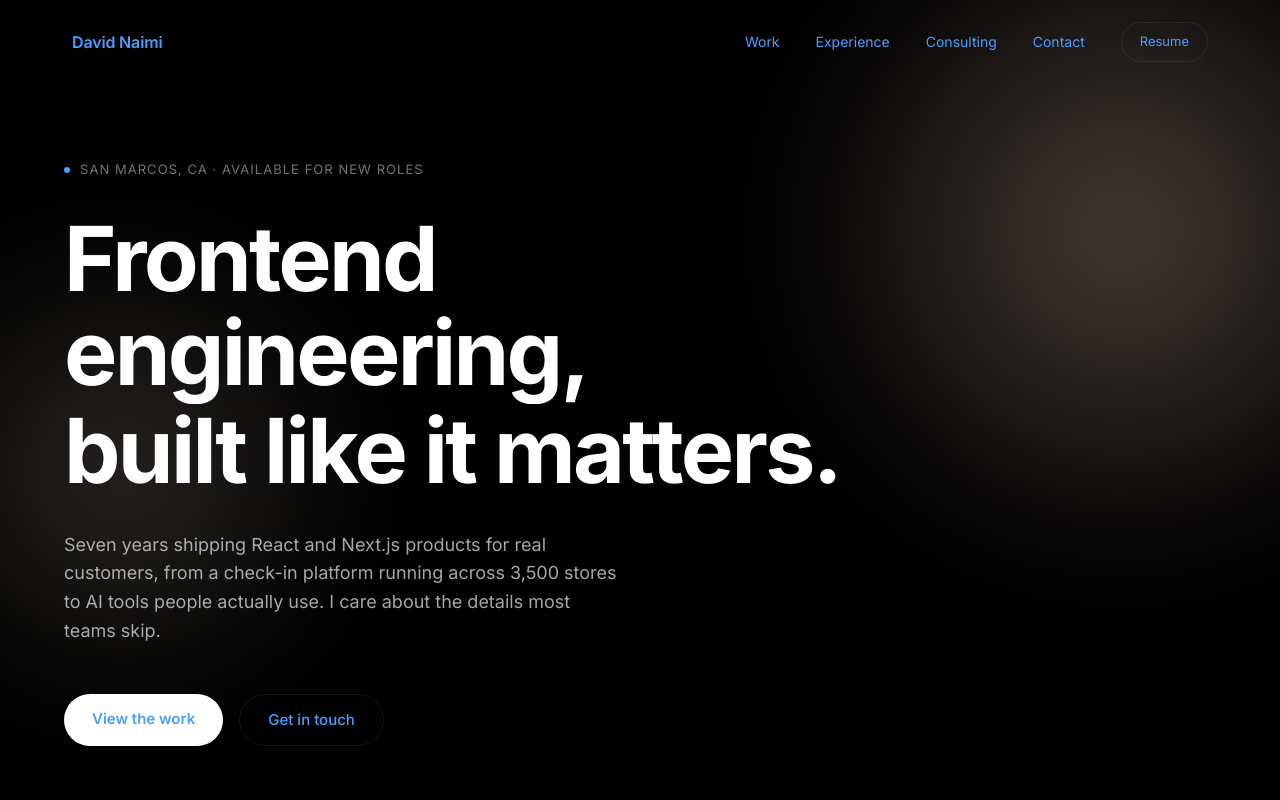
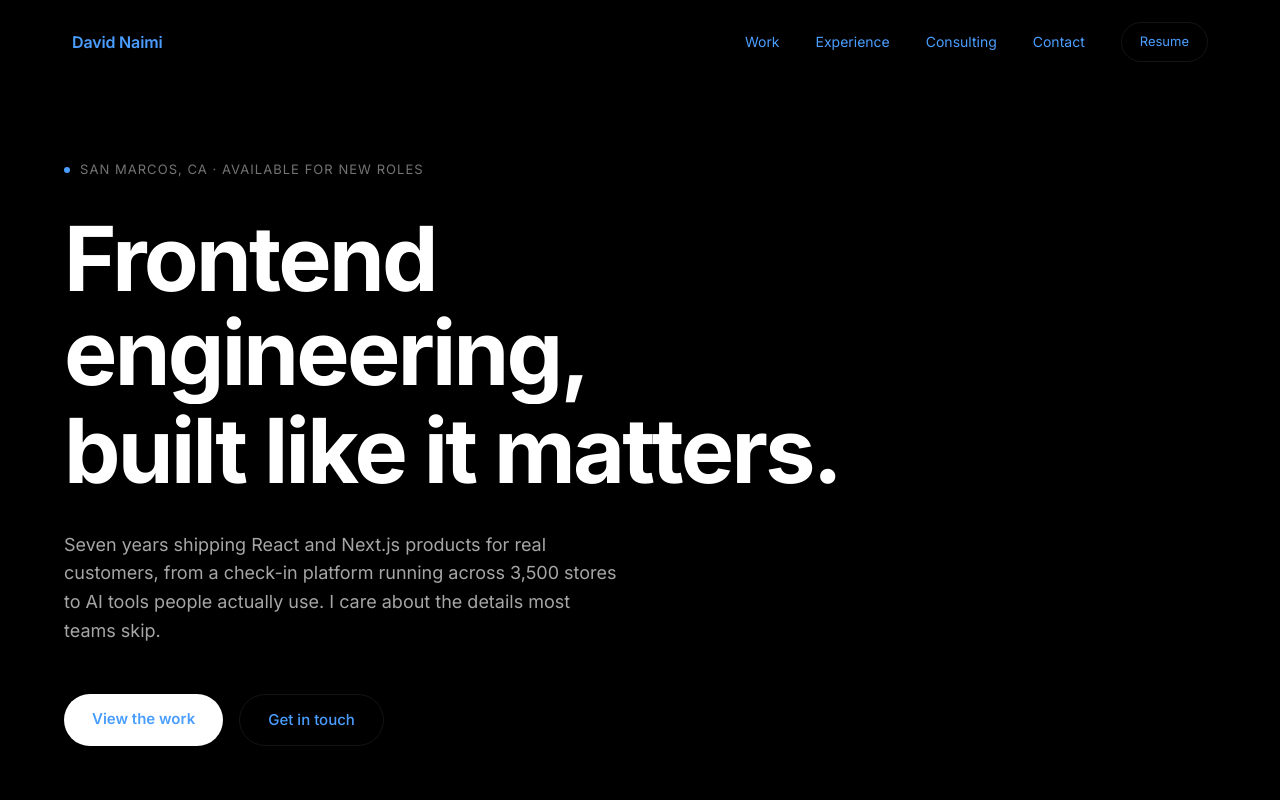
Before and after one commit to d88naimi/portfolio, a Next.js app: page / in a window 1280 px wide. Shown: the top 800 px of the page. Built offline with nearby package versions, Linux system fonts and the light colour scheme.

Commit message:
Assemble full page from new dark-theme sections

```diff
--- a/app/page.tsx
+++ b/app/page.tsx
@@ -1,48 +1,30 @@
+// app/page.tsx
 import Nav from "@/components/Nav";
 import Hero from "@/components/Hero";
+import ImpactStrip from "@/components/ImpactStrip";
+import SelectedWork from "@/components/SelectedWork";
 import Experience from "@/components/Experience";
-import Projects from "@/components/Projects";
-import Skills from "@/components/Skills";
+import Consulting from "@/components/Consulting";
+import Capabilities from "@/components/Capabilities";
+import Testimonials from "@/components/Testimonials";
 import Contact from "@/components/Contact";
 import Footer from "@/components/Footer";
 
 export default function Home() {
   return (
-    <main id="main-content" className="relative min-h-screen bg-bg">
-      {/* Warm gradient blobs */}
-      <div
-        className="fixed inset-0 pointer-events-none overflow-hidden"
-        aria-hidden="true"
-      >
-        <div
-          className="absolute rounded-full opacity-30 blur-3xl"
-          style={{
-            width: 700,
-            height: 700,
-            top: "-15%",
-            right: "-15%",
-            background: "radial-gradient(circle, #f2d4bf 0%, transparent 70%)",
-          }}
-        />
-        <div
-          className="absolute rounded-full opacity-20 blur-3xl"
-          style={{
-            width: 500,
-            height: 500,
-            bottom: "10%",
-            left: "-10%",
-            background: "radial-gradient(circle, #e8d5bf 0%, transparent 70%)",
-          }}
-        />
-      </div>
-
+    <div className="relative min-h-screen overflow-x-hidden bg-bg">
       <Nav />
-      <Hero />
-      <Experience />
-      <Projects />
-      <Skills />
-      <Contact />
+      <main id="main-content">
+        <Hero />
+        <ImpactStrip />
+        <SelectedWork />
+        <Experience />
+        <Consulting />
+        <Capabilities />
+        <Testimonials />
+        <Contact />
+      </main>
       <Footer />
-    </main>
+    </div>
   );
 }
```
